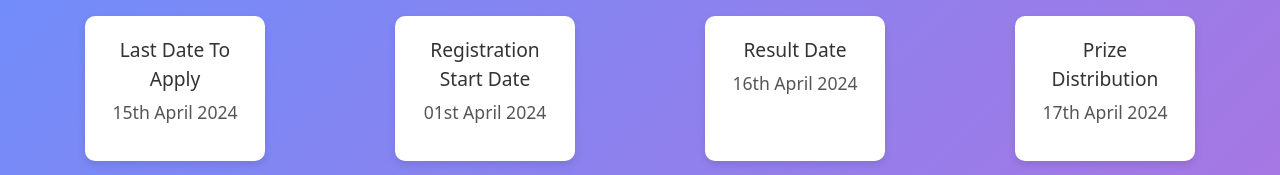
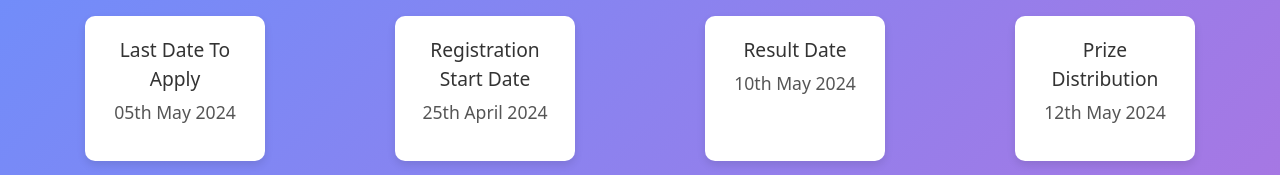
Before and after one commit to kalakritievents/kalakriti-react, a React (Create React App) app: page /dance in a window 1280 px wide. Shown: the part 3021-3196 px from the top of the page. Built offline with nearby package versions, Linux system fonts and the light colour scheme.

Commit message:
season 9 result final

```diff
--- a/src/components/ArtEvent.jsx
+++ b/src/components/ArtEvent.jsx
@@ -124,7 +124,7 @@ const ArtEvent = () =>{
       <div className={styles.indianCultureSection}>
         <h2>NATIONAL ART CONTEST FOR OUR INDIAN CULTURE</h2>
         <p style={{ "fontSize": "larger" }}>India's Largest Online Art Competition Platform*</p>
-        <h4 style={{ "fontWeight": "bold" }} >SEASON 8 LIVE NOW</h4>
+        <h4 className={styles.SeasonName} >GRAND SEASON 10 LIVE NOW</h4>
       </div>
 
       <div className={styles.container3}>
@@ -147,25 +147,24 @@ const ArtEvent = () =>{
         </div>
       </div>
 
-
       <div className={styles.datesSection}>
         <h2 className={styles.sectionTitle}>IMPORTANT DATES</h2>
         <div className={styles.datesContainer}>
           <div className={styles.dateBox}>
             <p className={styles.dateTitle}>Last Date To Apply</p>
-            <p className={styles.date}>15th April 2024</p>
+            <p className={styles.date}>05th May 2024</p>
           </div>
           <div className={styles.dateBox}>
             <p className={styles.dateTitle}>Registration Start Date</p>
-            <p className={styles.date}>01st April 2024</p>
+            <p className={styles.date}>25th April 2024</p>
           </div>
           <div className={styles.dateBox}>
             <p className={styles.dateTitle}>Result Date</p>
-            <p className={styles.date}>16th April 2024</p>
+            <p className={styles.date}>10th May 2024</p>
           </div>
           <div className={styles.dateBox}>
             <p className={styles.dateTitle}>Prize Distribution</p>
-            <p className={styles.date}>17th April 2024</p>
+            <p className={styles.date}>12th May 2024</p>
           </div>
         </div>
       </div>
--- a/src/components/ArtEvent.module.css
+++ b/src/components/ArtEvent.module.css
@@ -465,3 +465,17 @@
   .checked {
     color: orange;
   }
+
+
+.SeasonName {
+    font-family: sans-serif;
+    color: var(--bs-code-color);
+    font-weight: bold;
+    animation:blinker 1.3s linear infinite;
+}
+
+@keyframes blinker {
+    50% {
+        opacity: 0;
+    }
+}
--- a/src/components/DanceEvent.jsx
+++ b/src/components/DanceEvent.jsx
@@ -77,15 +77,12 @@ const ArtEvent = () =>{
 
 
 
-
-
-
-
-
       <div className={styles.indianCultureSection}>
         <h2>NATIONAL DANCE CONTEST FOR OUR INDIAN CULTURE</h2>
         <p style={{ "fontSize": "larger" }}>India's Largest Online Dance Competition Platform*</p>
-        <h4 style={{ "fontWeight": "bold" }} >SEASON 2 LIVE NOW</h4>
+        {/* <h4 style={{ "fontWeight": "bold" }} >SEASON 2 LIVE NOW</h4> */}
+        <h4 className={styles.SeasonName} >SEASON 3 LIVE NOW</h4>
+
       </div>
 
       <div className={styles.container3}>
@@ -114,19 +111,19 @@ const ArtEvent = () =>{
         <div className={styles.datesContainer}>
           <div className={styles.dateBox}>
             <p className={styles.dateTitle}>Last Date To Apply</p>
-            <p className={styles.date}>15th April 2024</p>
+            <p className={styles.date}>05th May 2024</p>
           </div>
           <div className={styles.dateBox}>
             <p className={styles.dateTitle}>Registration Start Date</p>
-            <p className={styles.date}>01st April 2024</p>
+            <p className={styles.date}>25th April 2024</p>
           </div>
           <div className={styles.dateBox}>
             <p className={styles.dateTitle}>Result Date</p>
-            <p className={styles.date}>16th April 2024</p>
+            <p className={styles.date}>10th May 2024</p>
           </div>
           <div className={styles.dateBox}>
             <p className={styles.dateTitle}>Prize Distribution</p>
-            <p className={styles.date}>17th April 2024</p>
+            <p className={styles.date}>12th May 2024</p>
           </div>
         </div>
       </div>
--- a/src/components/MehndiEvent.jsx
+++ b/src/components/MehndiEvent.jsx
@@ -123,7 +123,8 @@ const ArtEvent = () =>{
       <div className={styles.indianCultureSection}>
         <h2>NATIONAL MEHNDI CONTEST FOR OUR INDIAN CULTURE</h2>
         <p style={{ "fontSize": "larger" }}>India's Largest Online Mehndi Competition Platform*</p>
-        <h4 style={{ "fontWeight": "bold" }} >SEASON 8 LIVE NOW</h4>
+        <h4 className={styles.SeasonName} >GRAND SEASON 10 LIVE NOW</h4>
+
       </div>
 
       <div className={styles.container3}>
@@ -152,19 +153,19 @@ const ArtEvent = () =>{
         <div className={styles.datesContainer}>
           <div className={styles.dateBox}>
             <p className={styles.dateTitle}>Last Date To Apply</p>
-            <p className={styles.date}>15th April 2024</p>
+            <p className={styles.date}>05th May 2024</p>
           </div>
           <div className={styles.dateBox}>
             <p className={styles.dateTitle}>Registration Start Date</p>
-            <p className={styles.date}>01st April 2024</p>
+            <p className={styles.date}>25th April 2024</p>
           </div>
           <div className={styles.dateBox}>
             <p className={styles.dateTitle}>Result Date</p>
-            <p className={styles.date}>16th April 2024</p>
+            <p className={styles.date}>10th May 2024</p>
           </div>
           <div className={styles.dateBox}>
             <p className={styles.dateTitle}>Prize Distribution</p>
-            <p className={styles.date}>17th April 2024</p>
+            <p className={styles.date}>12th May 2024</p>
           </div>
         </div>
       </div>
--- a/src/components/PhotographyEvent.jsx
+++ b/src/components/PhotographyEvent.jsx
@@ -124,7 +124,8 @@ const ArtEvent = () =>{
       <div className={styles.indianCultureSection}>
         <h2>NATIONAL PHOTOGRAPHY CONTEST FOR OUR INDIAN CULTURE</h2>
         <p style={{ "fontSize": "larger" }}>India's Largest Online Photography Competition Platform*</p>
-        <h4 style={{ "fontWeight": "bold" }} >SEASON 8 LIVE NOW</h4>
+        <h4 className={styles.SeasonName} >GRAND SEASON 10 LIVE NOW</h4>
+
       </div>
 
       <div className={styles.container3}>
@@ -153,19 +154,19 @@ const ArtEvent = () =>{
         <div className={styles.datesContainer}>
           <div className={styles.dateBox}>
             <p className={styles.dateTitle}>Last Date To Apply</p>
-            <p className={styles.date}>15th April 2024</p>
+            <p className={styles.date}>05th May 2024</p>
           </div>
           <div className={styles.dateBox}>
             <p className={styles.dateTitle}>Registration Start Date</p>
-            <p className={styles.date}>01st April 2024</p>
+            <p className={styles.date}>25th April 2024</p>
           </div>
           <div className={styles.dateBox}>
             <p className={styles.dateTitle}>Result Date</p>
-            <p className={styles.date}>16th April 2024</p>
+            <p className={styles.date}>10th May 2024</p>
           </div>
           <div className={styles.dateBox}>
             <p className={styles.dateTitle}>Prize Distribution</p>
-            <p className={styles.date}>17th April 2024</p>
+            <p className={styles.date}>12th May 2024</p>
           </div>
         </div>
       </div>
--- a/src/components/RangoliEvent.jsx
+++ b/src/components/RangoliEvent.jsx
@@ -123,7 +123,8 @@ const ArtEvent = () =>{
       <div className={styles.indianCultureSection}>
         <h2>NATIONAL RANGOLI CONTEST FOR OUR INDIAN CULTURE</h2>
         <p style={{ "fontSize": "larger" }}>India's Largest Online Rangoli Competition Platform*</p>
-        <h4 style={{ "fontWeight": "bold" }} >SEASON 8 LIVE NOW</h4>
+        <h4 className={styles.SeasonName} >GRAND SEASON 10 LIVE NOW</h4>
+
       </div>
 
       <div className={styles.container3}>
@@ -152,19 +153,19 @@ const ArtEvent = () =>{
         <div className={styles.datesContainer}>
           <div className={styles.dateBox}>
             <p className={styles.dateTitle}>Last Date To Apply</p>
-            <p className={styles.date}>15th April 2024</p>
+            <p className={styles.date}>05th May 2024</p>
           </div>
           <div className={styles.dateBox}>
             <p className={styles.dateTitle}>Registration Start Date</p>
-            <p className={styles.date}>01st April 2024</p>
+            <p className={styles.date}>25th April 2024</p>
           </div>
           <div className={styles.dateBox}>
             <p className={styles.dateTitle}>Result Date</p>
-            <p className={styles.date}>16th April 2024</p>
+            <p className={styles.date}>10th May 2024</p>
           </div>
           <div className={styles.dateBox}>
             <p className={styles.dateTitle}>Prize Distribution</p>
-            <p className={styles.date}>17th April 2024</p>
+            <p className={styles.date}>12th May 2024</p>
           </div>
         </div>
       </div>
--- a/src/components/SingingEvent.jsx
+++ b/src/components/SingingEvent.jsx
@@ -85,7 +85,9 @@ const ArtEvent = () =>{
       <div className={styles.indianCultureSection}>
         <h2>NATIONAL SINGING CONTEST FOR OUR INDIAN CULTURE</h2>
         <p style={{ "fontSize": "larger" }}>India's Largest Online Singing Competition Platform*</p>
-        <h4 style={{ "fontWeight": "bold" }} >SEASON 1 LIVE NOW</h4>
+        {/* <h4 style={{ "fontWeight": "bold" }} >SEASON 1 LIVE NOW</h4> */}
+        <h4 className={styles.SeasonName} >SEASON 2 LIVE NOW</h4>
+
       </div>
 
       <div className={styles.container3}>
@@ -114,19 +116,19 @@ const ArtEvent = () =>{
         <div className={styles.datesContainer}>
           <div className={styles.dateBox}>
             <p className={styles.dateTitle}>Last Date To Apply</p>
-            <p className={styles.date}>15th April 2024</p>
+            <p className={styles.date}>05th May 2024</p>
           </div>
           <div className={styles.dateBox}>
             <p className={styles.dateTitle}>Registration Start Date</p>
-            <p className={styles.date}>01st April 2024</p>
+            <p className={styles.date}>25th April 2024</p>
           </div>
           <div className={styles.dateBox}>
             <p className={styles.dateTitle}>Result Date</p>
-            <p className={styles.date}>16th April 2024</p>
+            <p className={styles.date}>10th May 2024</p>
           </div>
           <div className={styles.dateBox}>
             <p className={styles.dateTitle}>Prize Distribution</p>
-            <p className={styles.date}>17th April 2024</p>
+            <p className={styles.date}>12th May 2024</p>
           </div>
         </div>
       </div>
```
Also changed, not shown: public/result/singing_season9.html (renamed from public/result/singing_season1.html).
